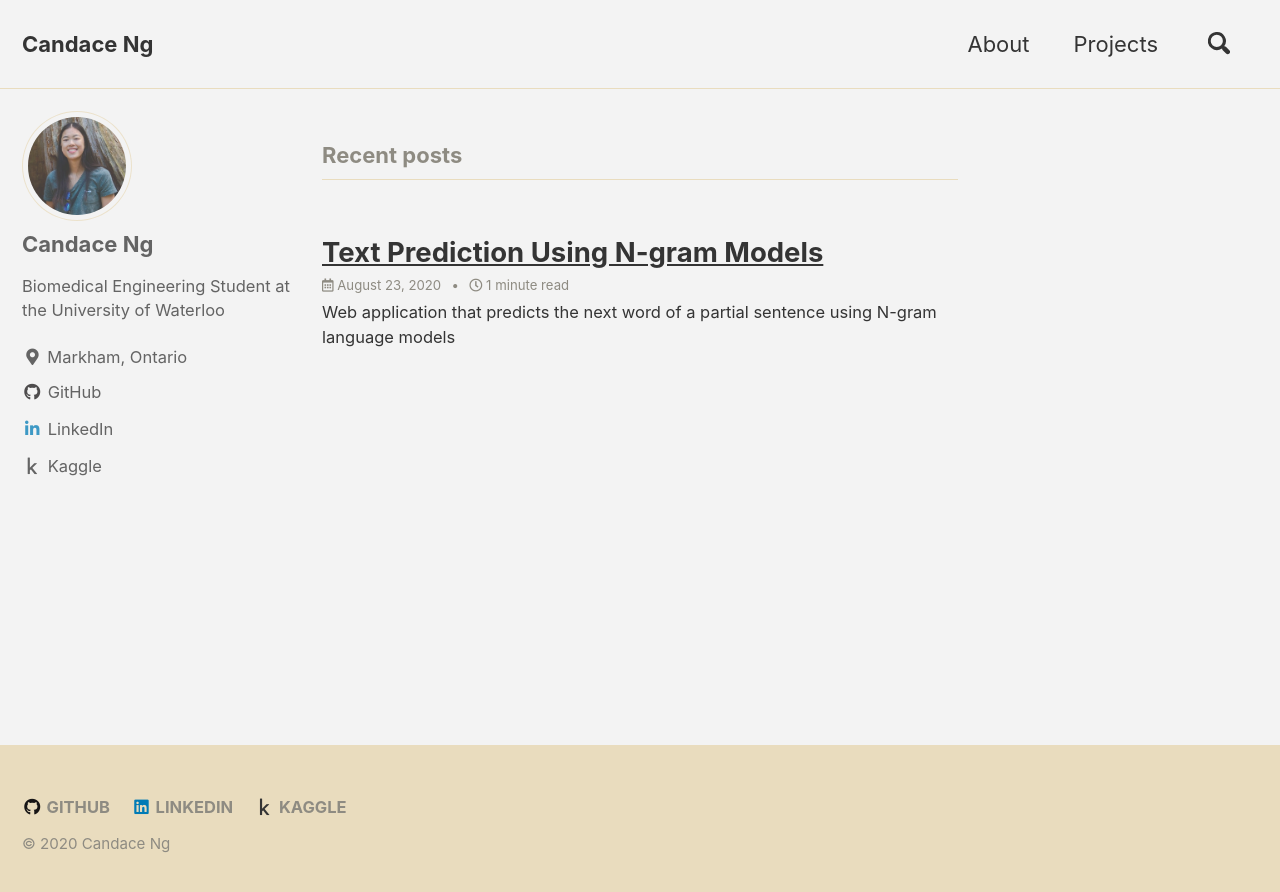
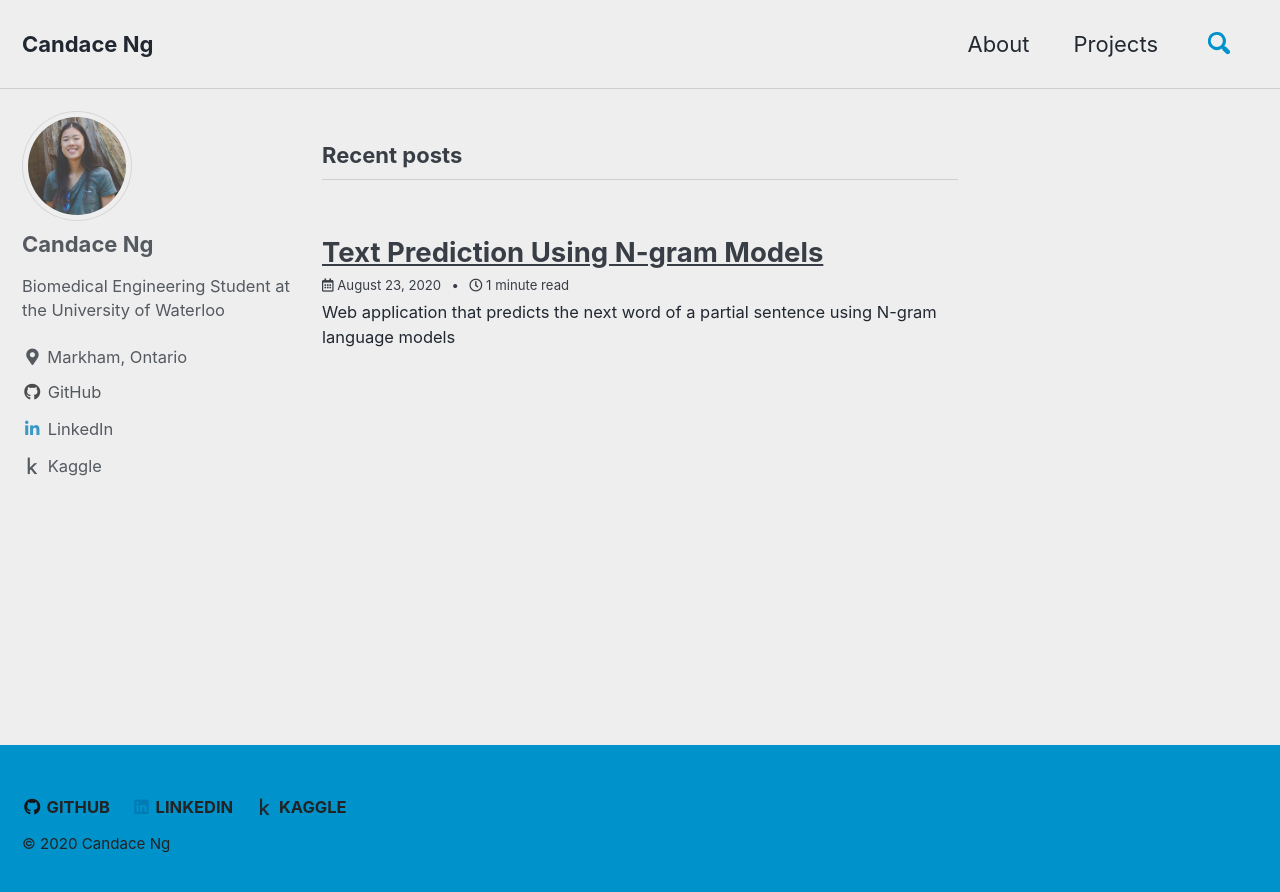
Before and after one commit to candaceng/candaceng, a Jekyll site: the page built from index.html, in a window 1280 px wide. Shown: the top 892 px of the page. Built offline with Jekyll 4.4.1, drawn with Linux system fonts in a browser that asks for light colours; cached includes are drawn as plain includes; the list of posts is cut into pages by our own code.

Commit message:
edit skin

```diff
--- a/_config.yml
+++ b/_config.yml
@@ -12,7 +12,7 @@
 
 # theme                  : "minimal-mistakes-jekyll"
 # remote_theme           : "mmistakes/minimal-mistakes"
-minimal_mistakes_skin    : "dirt" # "default", "air", "aqua", "dark", "contrast", "neon", "mint", "plum", "sunrise"
+minimal_mistakes_skin    : "air" # "default", "dirt", "aqua", "dark", "contrast", "neon", "mint", "plum", "sunrise"
 
 # Site Settings
 locale                   : "en-US"
--- a/_sass/minimal-mistakes/skins/_air.scss
+++ b/_sass/minimal-mistakes/skins/_air.scss
@@ -15,7 +15,7 @@ $masthead-link-color-hover: $text-color !default;
 $navicon-link-color-hover: mix(#fff, $text-color, 80%) !default;
 
 .page__footer {
-  color: #fff !important; // override
+  color: #232323 !important; // override
 }
 
 .page__footer-follow .social-icons .svg-inline--fa {
```
